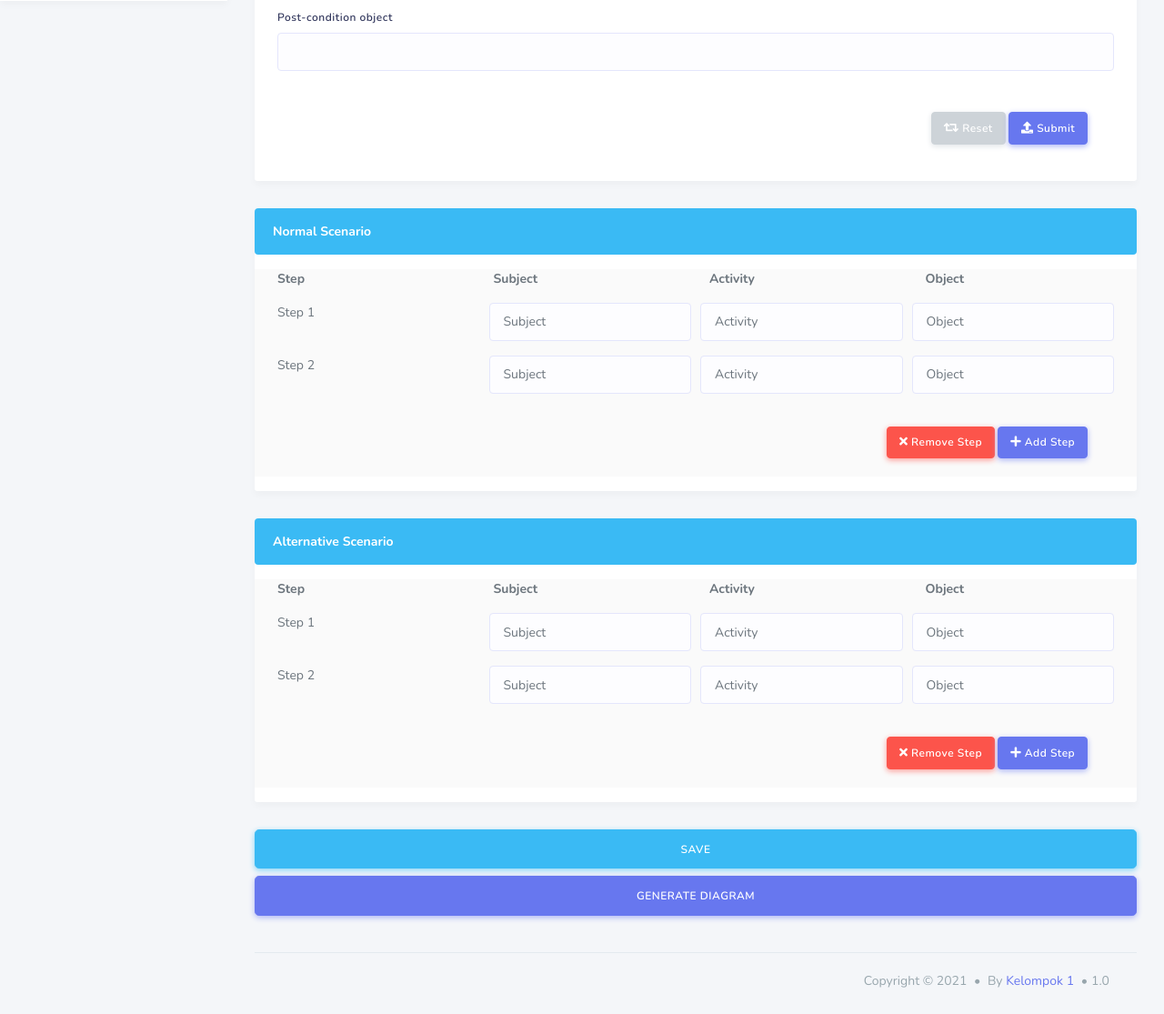
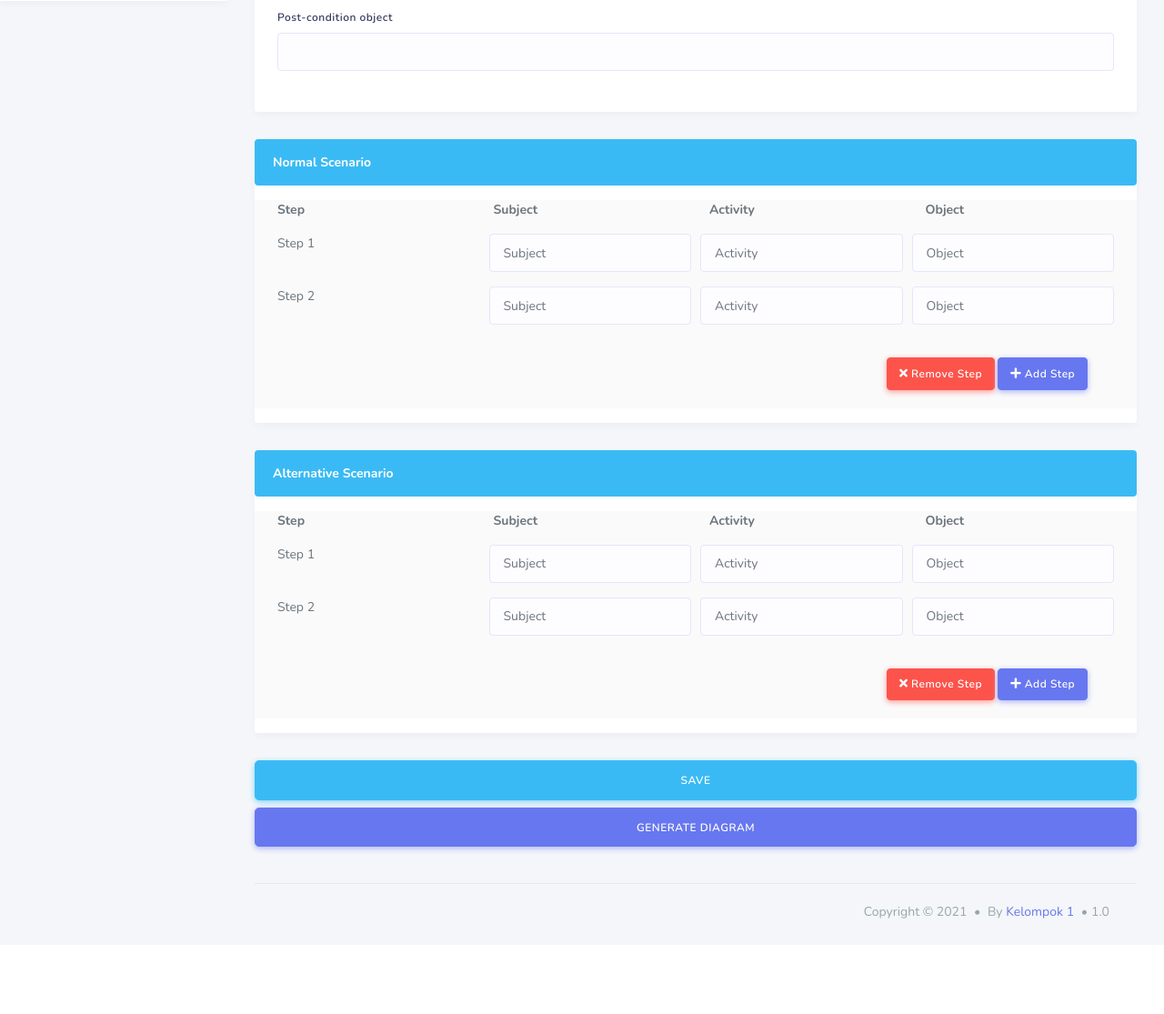
Before and after one commit to AgileRE-2021/UseCaseSpecToSequence, a Django app: page /form in a window 1280 px wide. Shown: the part 799-1914 px from the top of the page at 91% size. After the commit the page ends 1809 px from the top, so only its background shows below. Run offline with Django 3.2, Linux system fonts and the light colour scheme; some libraries are stand-ins or nearby versions.

Commit message:
cek front

```diff
--- a/templates/form.html
+++ b/templates/form.html
@@ -101,10 +101,10 @@
                     <label>Post-condition object</label>
                     <input type="text" class="form-control">
                   </div>
-                <div class="card-footer text-right">
-                  <button class="btn btn-secondary" type="reset"><i class ="fas fa-retweet"></i> Reset</button>
+                <!--div class="card-footer text-right">
+                  <button class="btn btn-danger" type="reset"><i class ="fas fa-retweet"></i> Reset</button>
                   <button class="btn btn-primary mr-1" type="submit"><i class ="fas fa-upload"></i> Submit</button>
-                </div>
+                </div>-->
               </div>
       </div>
 
```
